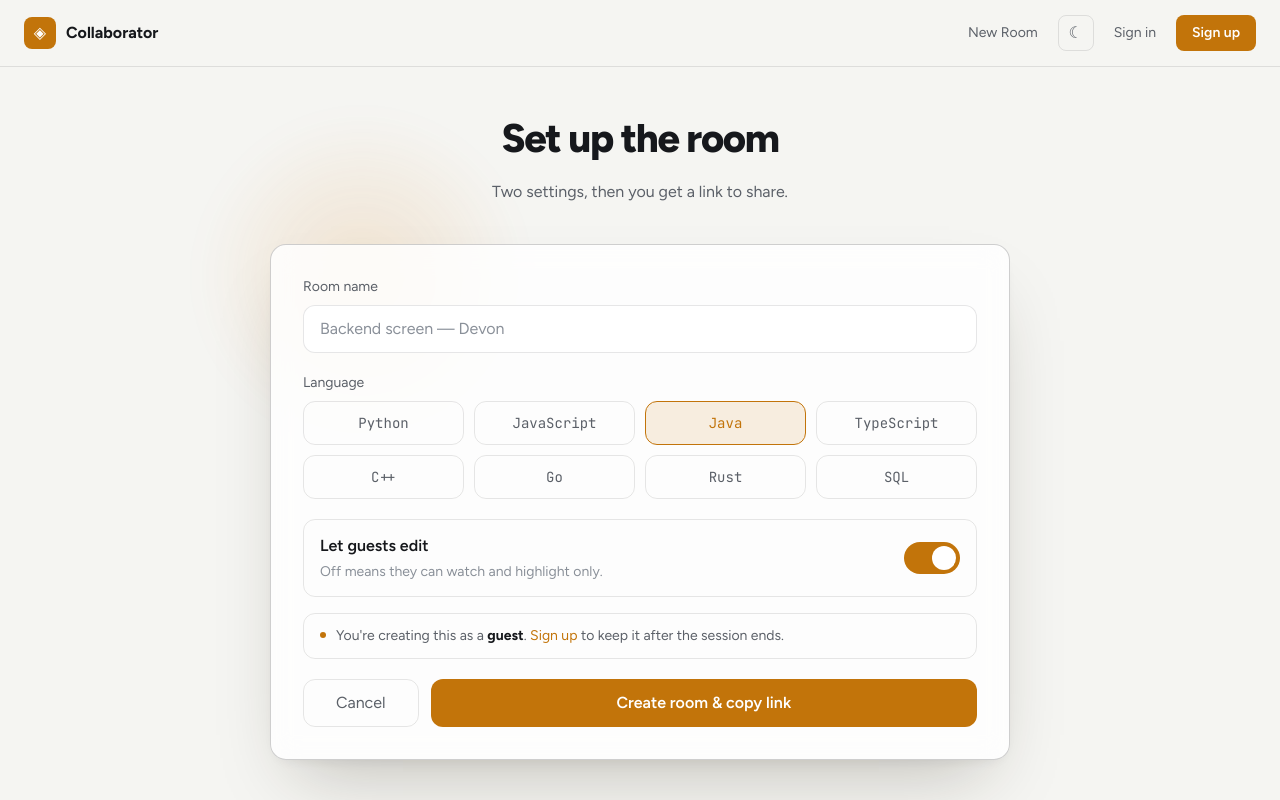
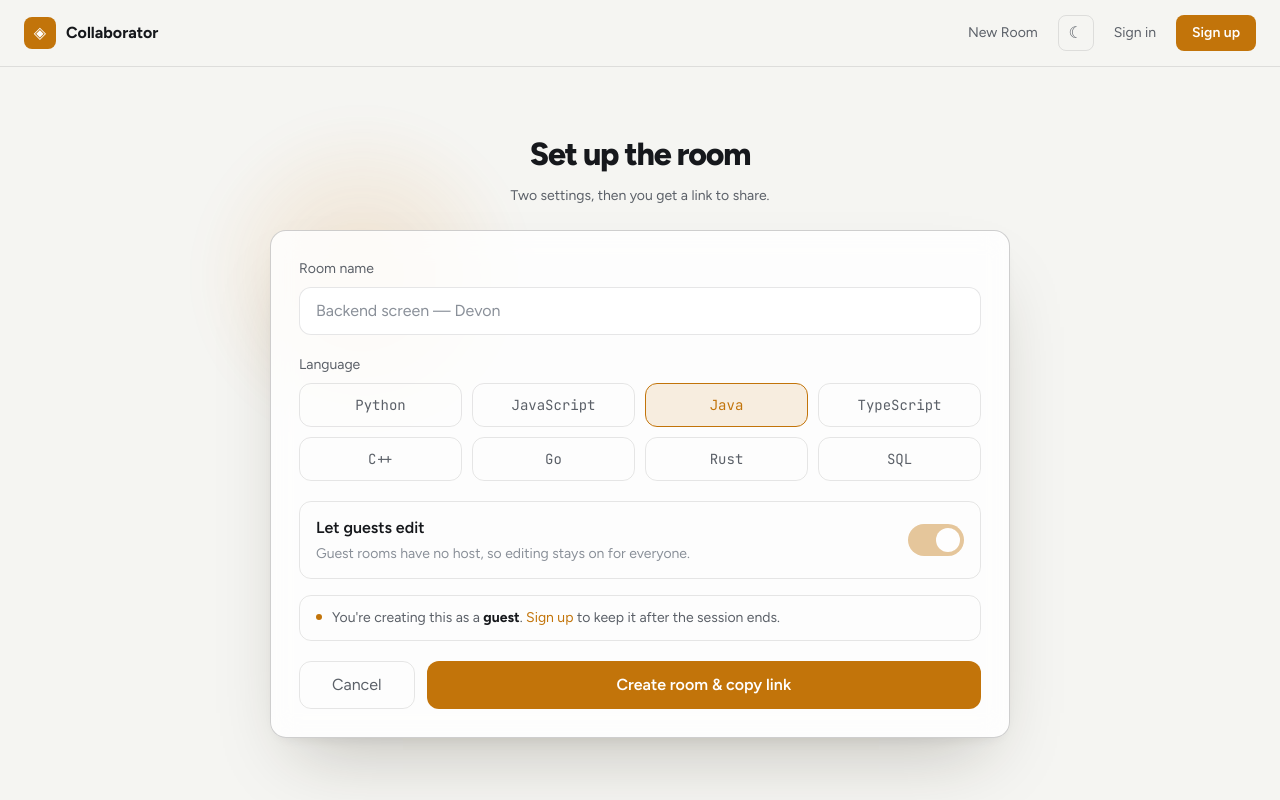
Before and after one commit to im-prince/realtime-code-collaborator, a React (Vite) app in the folder frontend/: page /new in a window 1280 px wide. Built offline with nearby package versions, Linux system fonts and the light colour scheme; no server answers.

Commit message:
guard the dashboard route, fix guest read-only

```diff
--- a/frontend/src/App.jsx
+++ b/frontend/src/App.jsx
@@ -8,6 +8,7 @@ import Dashboard from './pages/Dashboard.jsx';
 import EditorRoom from './pages/EditorRoom.jsx';
 import RoomLoading from './components/RoomLoading.jsx';
 import RoomClosed from './pages/RoomClosed.jsx';
+import RequireAuth from './components/RequireAuth.jsx';
 
 function Soon({ name }) {
   return (
@@ -28,7 +29,14 @@ export default function App() {
         <Route path="/new" element={<CreateRoom />} />
         <Route path="/signup" element={<Auth mode="signup" />} />
         <Route path="/signin" element={<Auth mode="signin" />} />
-        <Route path="/rooms" element={<Dashboard />} />
+        <Route
+          path="/rooms"
+          element={
+            <RequireAuth>
+              <Dashboard />
+            </RequireAuth>
+          }
+        />
         <Route path="/room/:roomId" element={<EditorRoom />} />
         <Route path="/loading-test" element={<RoomLoading />} />
         <Route path="/new" element={<Soon name="new room" />} />
--- /dev/null
+++ b/frontend/src/components/RequireAuth.jsx
@@ -0,0 +1,10 @@
+import { Navigate } from 'react-router-dom';
+import { getToken } from '../lib/api.js';
+
+export default function RequireAuth({ children }) {
+  if (!getToken()) {
+    return <Navigate to="/signin" replace />;
+  }
+
+  return children;
+}
--- a/frontend/src/pages/CreateRoom.jsx
+++ b/frontend/src/pages/CreateRoom.jsx
@@ -14,13 +14,15 @@ export default function CreateRoom() {
   const [saving, setSaving] = useState(false);
   const [error, setError] = useState('');
 
+  const editingOn = signedIn ? guestsCanEdit : true;
+
   async function submit(e) {
     e.preventDefault();
     setSaving(true);
     setError('');
 
     try {
-      const room = await createRoom(name.trim(), language.toLowerCase(), guestsCanEdit);
+      const room = await createRoom(name.trim(), language.toLowerCase(), editingOn);
       const link = `${location.origin}/room/${room.roomId}`;
 
       try {
@@ -37,18 +39,18 @@ export default function CreateRoom() {
   }
 
   return (
-    <div className="relative grid min-h-[calc(100vh-67px)] place-items-center px-6 py-">
+    <div className="relative grid min-h-[calc(100vh-67px)] place-items-center px-6 py-8">
       <div className="blob" style={{ '--blobTint': 'rgba(34,211,238,.10)', top: 40, left: '15%' }} />
 
       <div className="relative w-full max-w-[740px]">
-        <h1 className="text-center text-[40px] font-extrabold tracking-[-1.4px] text-[var(--tx)]">
+        <h1 className="text-center text-[32px] font-extrabold tracking-[-1.2px] text-[var(--tx)]">
           Set up the room
         </h1>
-        <p className="mt-3 text-center text-[var(--tx2)]">
+        <p className="mt-2 text-center text-sm text-[var(--tx2)]">
           Two settings, then you get a link to share.
         </p>
 
-        <form onSubmit={submit} className="glass mt-10 p-8">
+        <form onSubmit={submit} className="glass mt-6 p-7">
           <label className="block text-sm text-[var(--tx2)]">Room name</label>
           <input
             value={name}
@@ -81,22 +83,25 @@ export default function CreateRoom() {
             <div>
               <p className="font-semibold text-[var(--tx)]">Let guests edit</p>
               <p className="mt-1 text-sm text-[var(--tx3)]">
-                Off means they can watch and highlight only.
+                {signedIn
+                  ? 'Off means they can watch and highlight only.'
+                  : 'Guest rooms have no host, so editing stays on for everyone.'}
               </p>
             </div>
 
             <button
               type="button"
               role="switch"
-              aria-checked={guestsCanEdit}
+              aria-checked={editingOn}
+              disabled={!signedIn}
               onClick={() => setGuestsCanEdit(!guestsCanEdit)}
-              className={`h-8 w-14 shrink-0 rounded-full p-1 transition-colors ${
-                guestsCanEdit ? 'bg-[var(--accent)]' : 'bg-[var(--solid2)]'
+              className={`h-8 w-14 shrink-0 rounded-full p-1 transition-colors disabled:opacity-40 ${
+                editingOn ? 'bg-[var(--accent)]' : 'bg-[var(--solid2)]'
               }`}
             >
               <span
                 className={`block h-6 w-6 rounded-full bg-white transition-transform ${
-                  guestsCanEdit ? 'translate-x-6' : ''
+                  editingOn ? 'translate-x-6' : ''
                 }`}
               />
             </button>
--- a/frontend/src/pages/EditorRoom.jsx
+++ b/frontend/src/pages/EditorRoom.jsx
@@ -6,11 +6,11 @@ import ThemeToggle from '../components/ThemeToggle.jsx';
 import ParticipantsRail from '../components/ParticipantsRail.jsx';
 import RoomLoading from '../components/RoomLoading.jsx';
 import AskName from '../components/AskName.jsx';
+import ReconnectToast from '../components/ReconnectToast.jsx';
 import { useTheme } from '../lib/useTheme.js';
 import { useCollab } from '../lib/useCollab.js';
 import { useSnapshot } from '../lib/useSnapshot.js';
 import { registerThemes } from '../lib/editorTheme.js';
-import ReconnectToast from '../components/ReconnectToast.jsx';
 
 export default function EditorRoom() {
   const { roomId } = useParams();
@@ -28,6 +28,8 @@ export default function EditorRoom() {
   const { status, peers, doc } = useCollab(roomId, editorReady, myName, room?.isCreator ?? false);
 
   useSnapshot(roomId, doc, status === 'connected');
+
+  const canEdit = room ? room.guestsCanEdit || room.isCreator : true;
 
   useEffect(() => {
     getRoom(roomId)
@@ -94,6 +96,12 @@ export default function EditorRoom() {
           {copied ? 'Copied' : `Copy ${shortId(roomId)}`}
         </button>
 
+        {!canEdit && (
+          <span className="shrink-0 rounded border border-[var(--border)] px-2 py-0.5 text-xs text-[var(--tx3)]">
+            Read only
+          </span>
+        )}
+
         <div className="ml-auto flex shrink-0 items-center gap-3">
           <span
             className="flex items-center gap-1.5 text-xs"
@@ -130,10 +138,10 @@ export default function EditorRoom() {
               scrollBeyondLastLine: false,
               tabSize: 4,
               padding: { top: 12 },
+              readOnly: !canEdit,
+            }}
+          />
 
-            }}
-
-          />
           {status !== 'connected' && <ReconnectToast />}
         </div>
 
```
